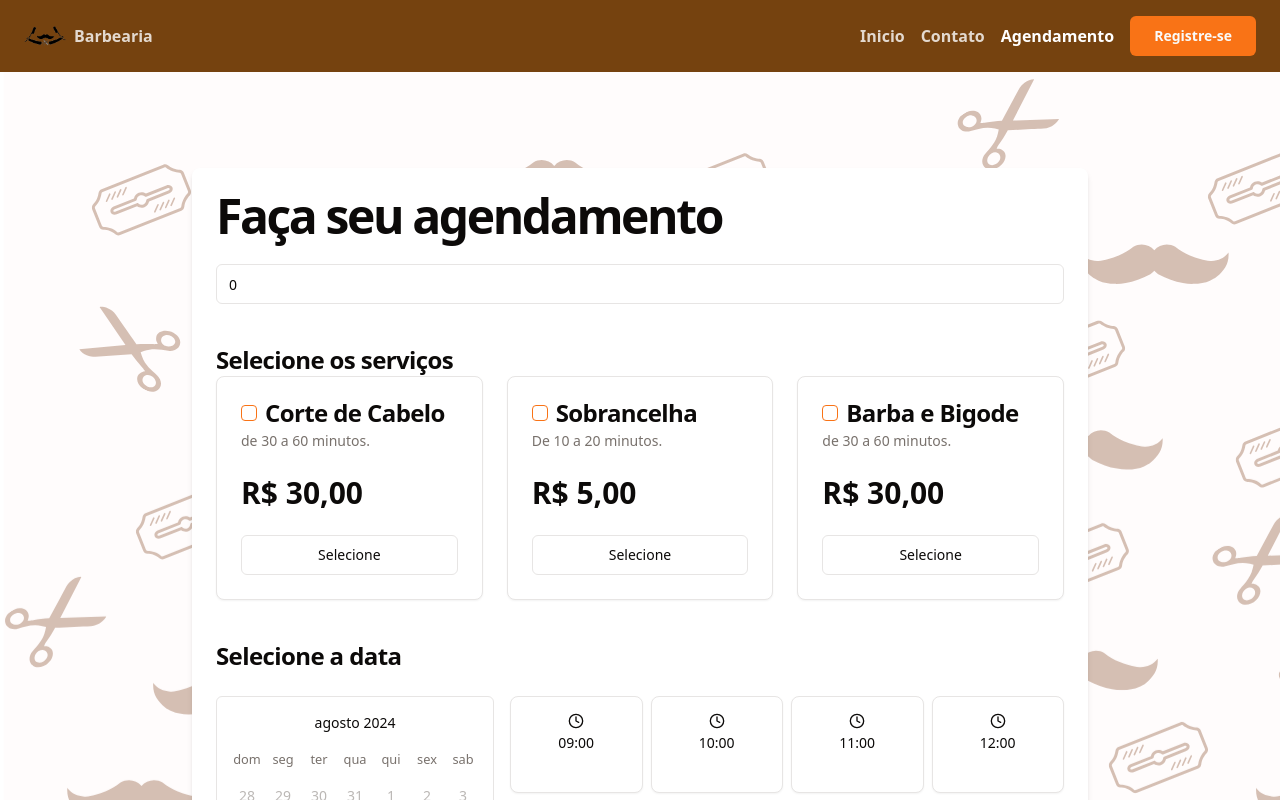
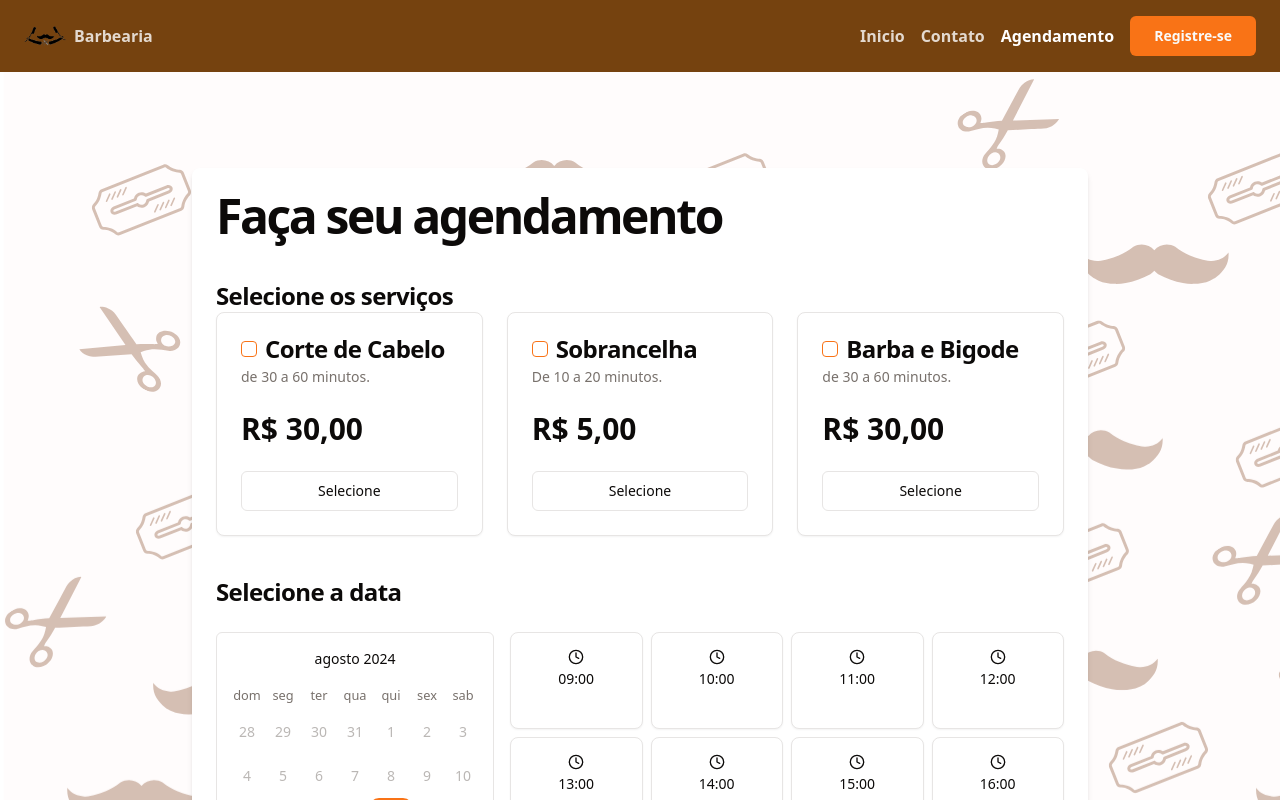
Before and after one commit to Kaue-Francisco/Barbearia, a React (Vite) app in the folder frontend/: page /agendamento in a window 1280 px wide. Shown: the top 800 px of the page. Built offline with nearby package versions, Linux system fonts and the light colour scheme.

Commit message:
fe-fix: removendo input desnecessário no agendamentos.

```diff
--- a/frontend/src/pages/Scheduling/Scheduling.tsx
+++ b/frontend/src/pages/Scheduling/Scheduling.tsx
@@ -77,7 +77,7 @@ export default function Scheduling() {
             <section className="w-full py-12 md:py-24" style={{ backgroundImage: `url(${barberShopImage})` }}>
                 <div className="container max-w-4xl mx-auto p-6 space-y-6 bg-background rounded-lg shadow-md">
                     <h2 className="text-3xl font-bold tracking-tighter sm:text-4xl md:text-5xl">Faça seu agendamento</h2>
-                    <Input placeholder="ID" value={id} onChange={(e) => setId(Number(e.target.value))} />
+
                     <div className="py-4">
                         <h3 className="scroll-m-20 text-2xl font-semibold tracking-tight">Selecione os serviços</h3>
                         <ServicesCards services={services} selectedServices={selectedServices} setSelectedServices={setSelectedServices} />
```
